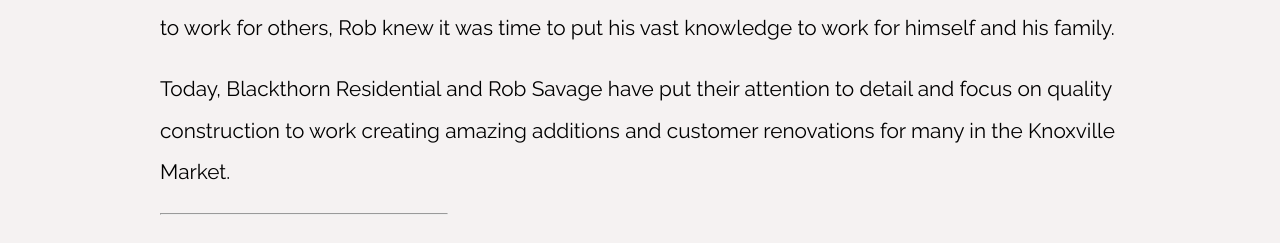
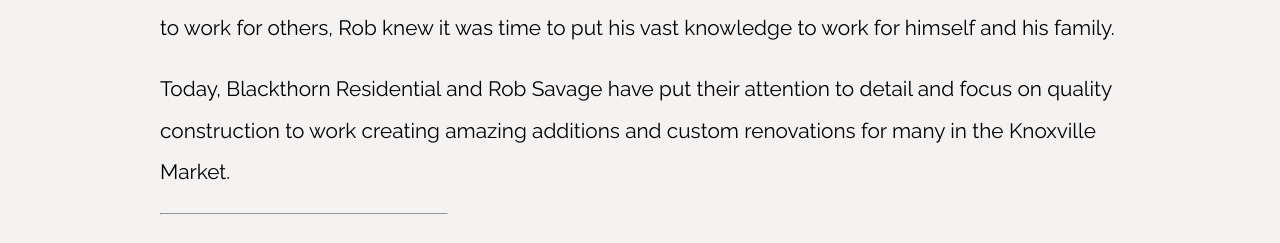
Before and after one commit to savagekyle/Blackthorn-Residential, a React (Create React App) app: page /about in a window 1280 px wide. Shown: the part 1896-2139 px from the top of the page. Built offline with nearby package versions, Linux system fonts and the light colour scheme; no server answers; a web font is replaced by a local one.

Commit message:
corrected typo

```diff
--- a/src/scenes/about/About.js
+++ b/src/scenes/about/About.js
@@ -72,7 +72,7 @@
           <p>
             Today, Blackthorn Residential and Rob Savage have put their
             attention to detail and focus on quality construction to work
-            creating amazing additions and customer renovations for many in the
+            creating amazing additions and custom renovations for many in the
             Knoxville Market.
           </p>
           <hr />
```
